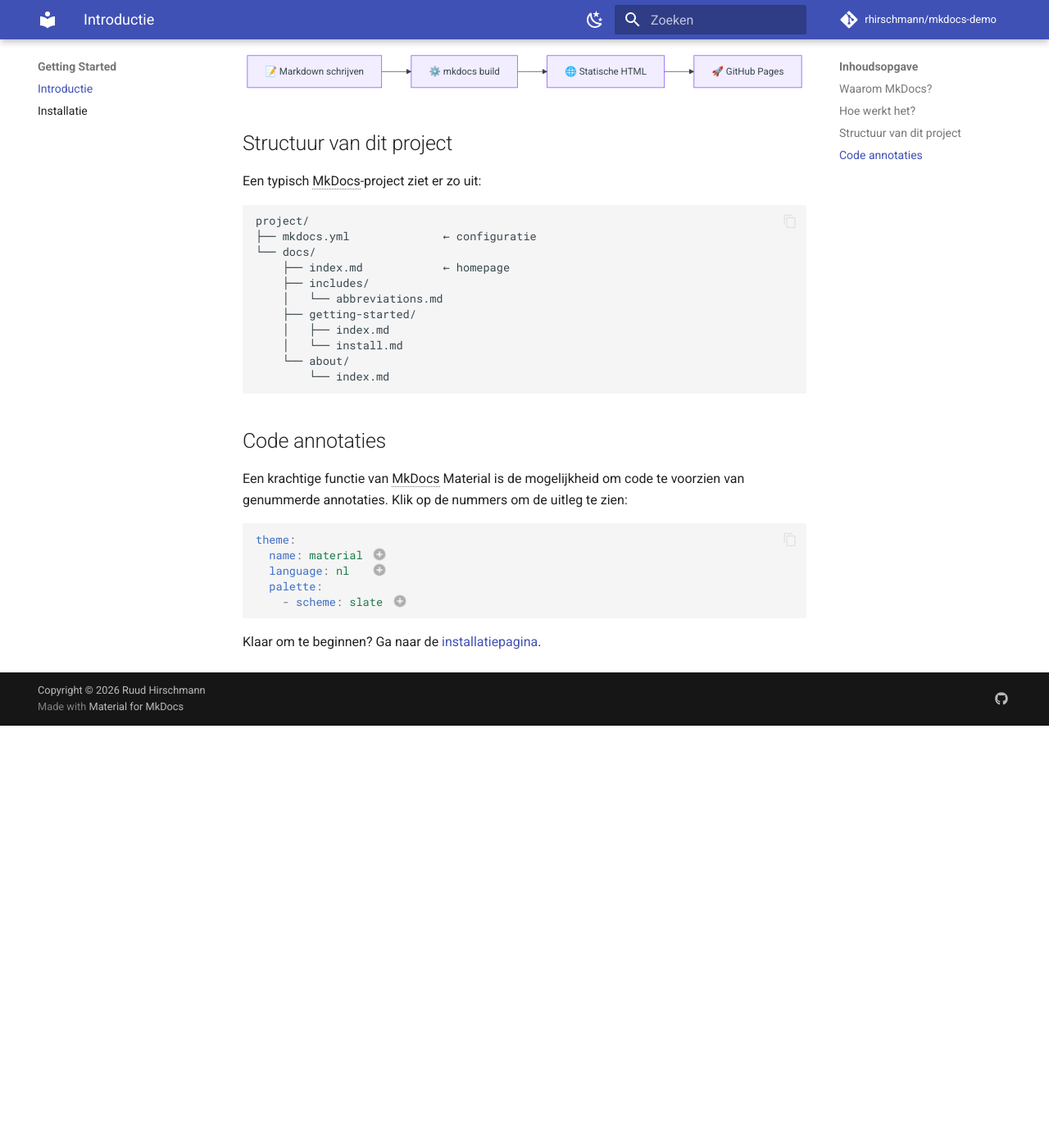
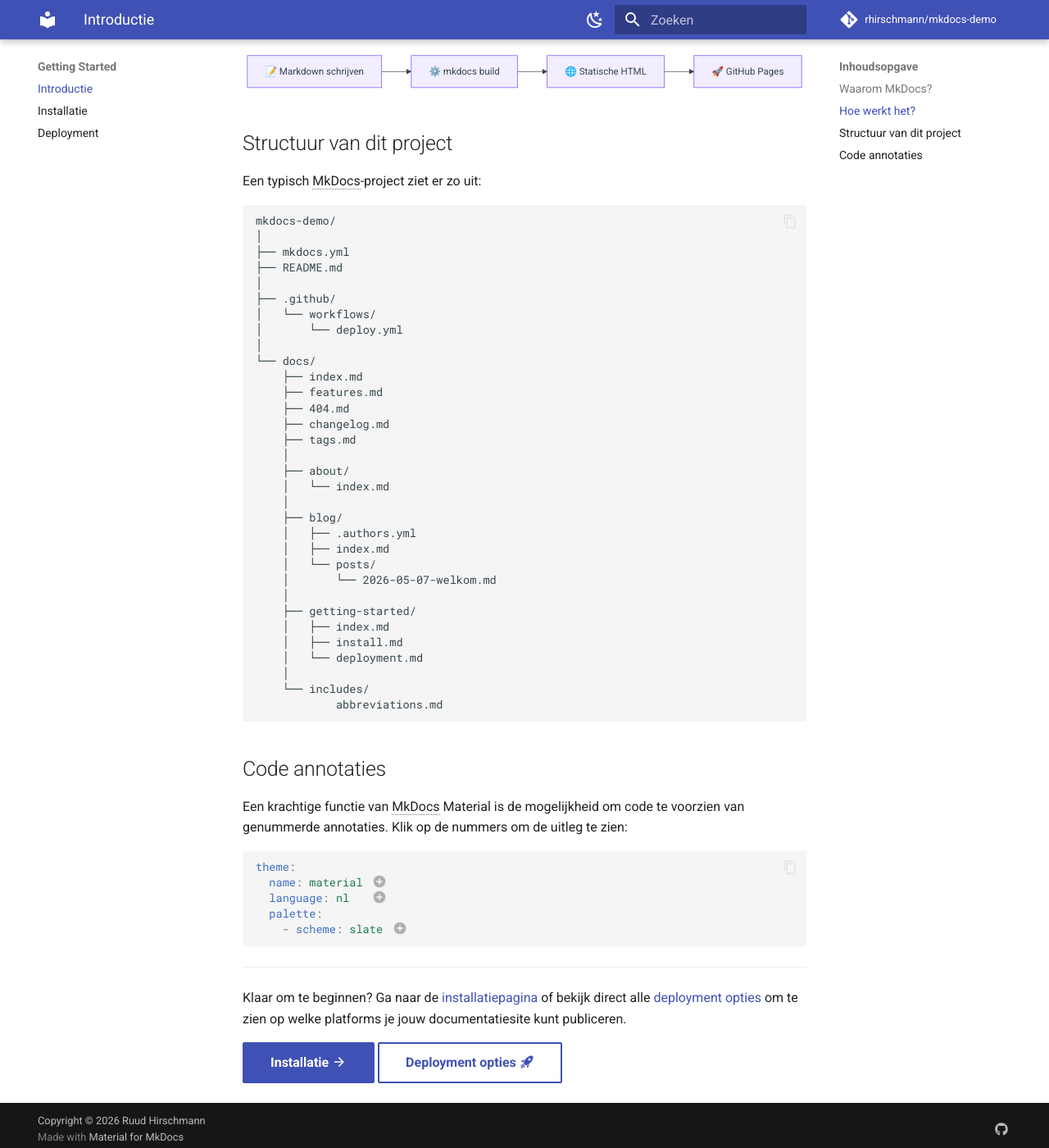
Before and after one commit to rhirschmann/mkdocs-demo, an MkDocs documentation site: the page built from docs/getting-started/index.md, in a window 1280 px wide and 1400 px high, scrolled down 735 px. Shown: the whole window at 82% size. Built offline with MkDocs 1.6.1 and Material for MkDocs 9.7.7, drawn with Linux system fonts in a browser that asks for light colours; comment, search, counter and statistics services are not loaded; before the commit the page ends 1620 px from its top, so only the background shows below that.

Commit message:
Documentatie: Deployment opties naar GitHub toegevoegd.

````diff
--- a/docs/getting-started/index.md
+++ b/docs/getting-started/index.md
@@ -34,17 +34,38 @@
 Een typisch MkDocs-project ziet er zo uit:
 
 ```
-project/
-├── mkdocs.yml              ← configuratie
+mkdocs-demo/
+│
+├── mkdocs.yml
+├── README.md
+│
+├── .github/
+│   └── workflows/
+│       └── deploy.yml
+│
 └── docs/
-    ├── index.md            ← homepage
-    ├── includes/
-    │   └── abbreviations.md
+    ├── index.md
+    ├── features.md
+    ├── 404.md
+    ├── changelog.md
+    ├── tags.md
+    │
+    ├── about/
+    │   └── index.md
+    │
+    ├── blog/
+    │   ├── .authors.yml
+    │   ├── index.md
+    │   └── posts/
+    │       └── 2026-05-07-welkom.md
+    │
     ├── getting-started/
     │   ├── index.md
-    │   └── install.md
-    └── about/
-        └── index.md
+    │   ├── install.md
+    │   └── deployment.md
+    │
+    └── includes/
+            abbreviations.md
 ```
 
 ## Code annotaties
@@ -63,4 +84,11 @@
 2. Alle UI-elementen worden automatisch vertaald naar Nederlands.
 3. `slate` is de donkere modus — schakelbaar via de toggle rechtsboven.
 
-Klaar om te beginnen? Ga naar de [installatiepagina](install.md).
+---
+
+Klaar om te beginnen? Ga naar de [installatiepagina](install.md) of bekijk direct alle
+[deployment opties](deployment.md) om te zien op welke platforms je jouw documentatiesite
+kunt publiceren.
+
+[Installatie :material-arrow-right:](install.md){ .md-button .md-button--primary }
+[Deployment opties :material-rocket-launch:](deployment.md){ .md-button }
--- a/mkdocs.yml
+++ b/mkdocs.yml
@@ -76,6 +76,7 @@
   - Getting Started:
       - Introductie: getting-started/index.md
       - Installatie: getting-started/install.md
+      - Deployment: getting-started/deployment.md
   - Features: features.md
   - Blog: blog/index.md
   - Over: about/index.md
````
Also changed, not shown: docs/getting-started/deployment.md (added, +187 -0 lines), docs/index.md (+9 -3 lines).
